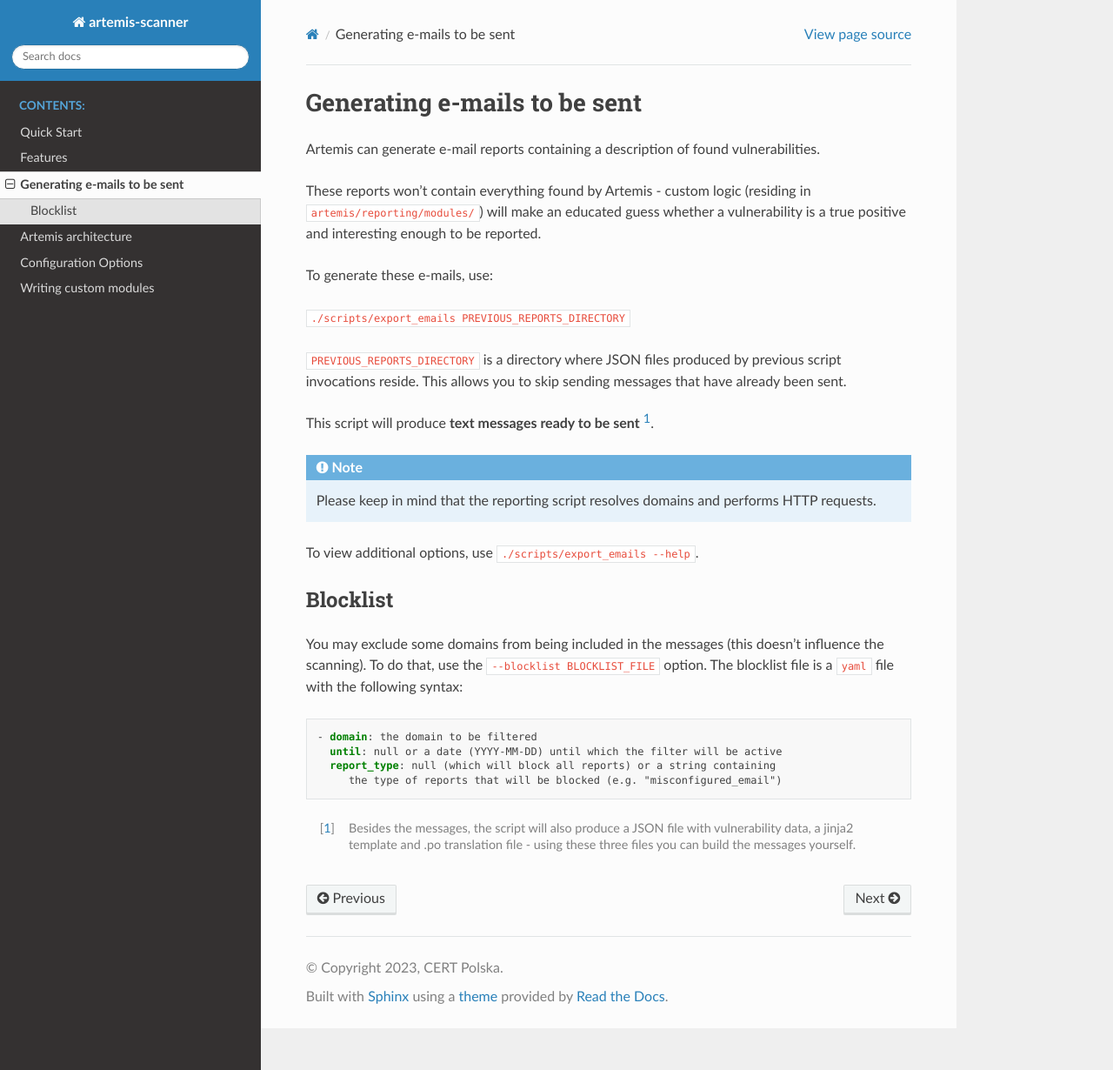
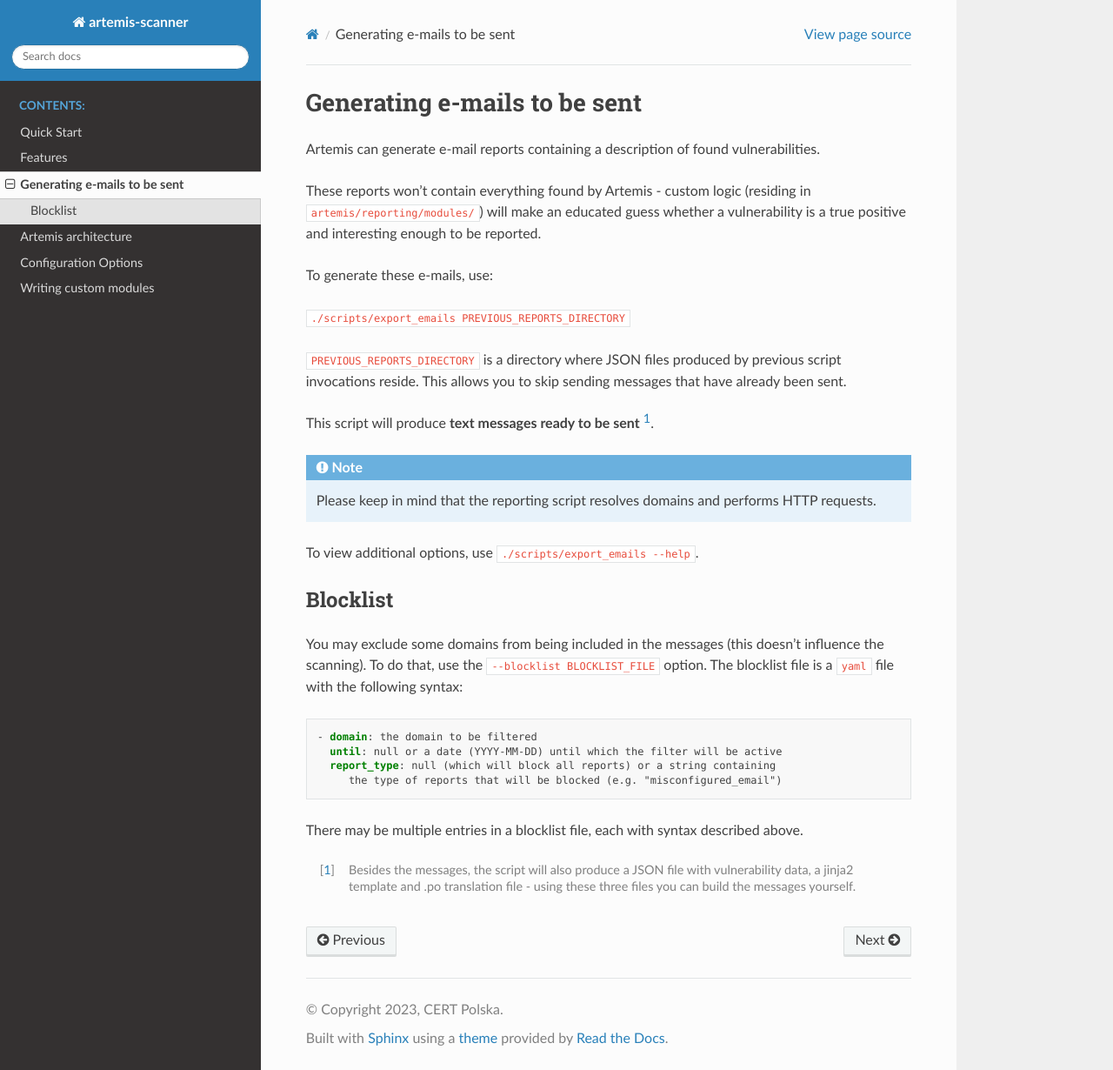
Before and after one commit to CERT-Polska/Artemis, a Sphinx documentation site: the page built from docs/generating-emails.rst, in a window 1280 px wide and 1230 px high. Shown: the whole window at 87% size. Built offline with Sphinx 7.4.7 and the Read the Docs theme 2.0.0, drawn with Linux system fonts in a browser that asks for light colours.

Commit message:
Generating email fix

```diff
--- a/docs/generating-emails.rst
+++ b/docs/generating-emails.rst
@@ -34,5 +34,7 @@ do that, use the ``--blocklist BLOCKLIST_FILE`` option. The blocklist file is a
       report_type: null (which will block all reports) or a string containing
          the type of reports that will be blocked (e.g. "misconfigured_email")
 
+There may be multiple entries in a blocklist file, each with syntax described above.
+
 .. [1] Besides the messages, the script will also produce a JSON file with vulnerability data, a jinja2 template and
     .po translation file - using these three files you can build the messages yourself.
```
